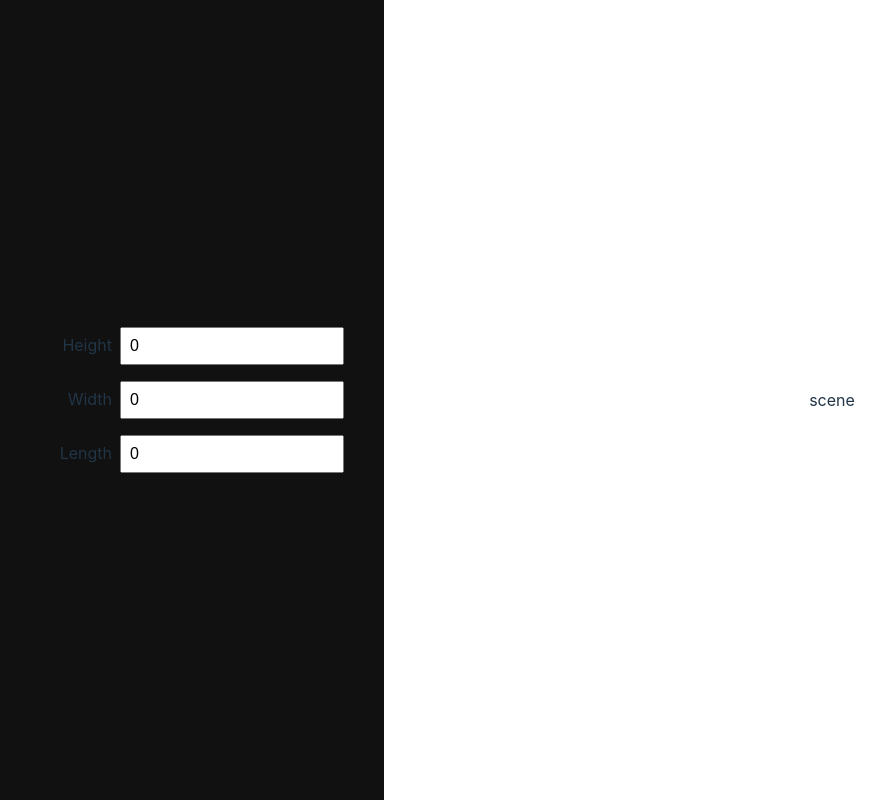
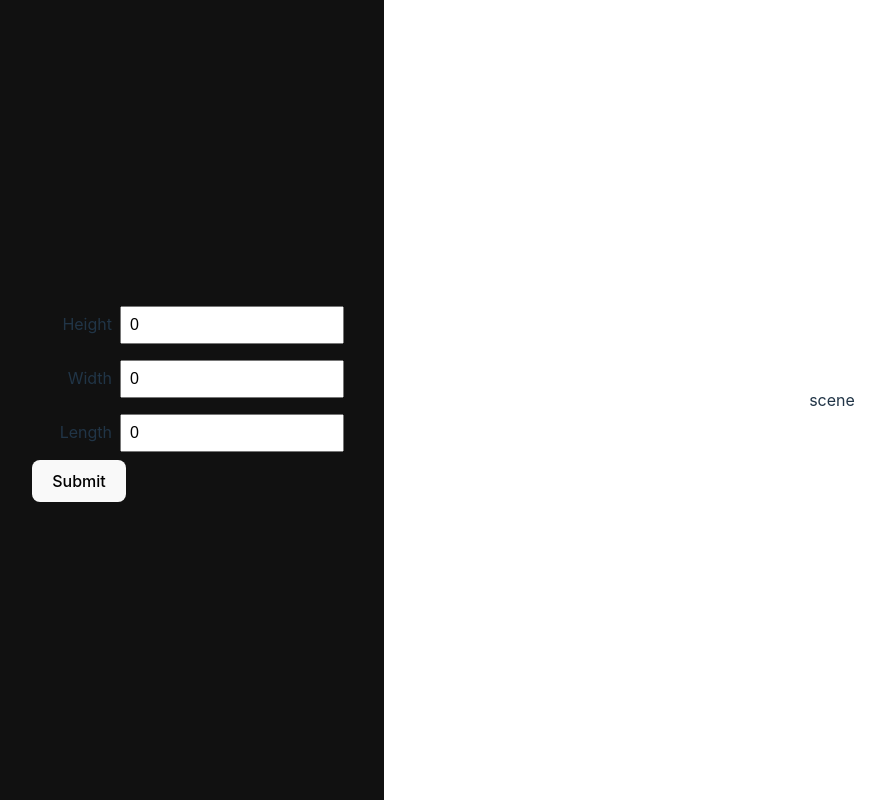
Before and after one commit to Tetrarium/cadex-tt, a React (Vite) app: page / in a window 1280 px wide. Shown: the whole page, without its empty margins (0-885 px from the left). Built offline with nearby package versions, Linux system fonts and the light colour scheme.

Commit message:
add box model

```diff
--- a/src/App.tsx
+++ b/src/App.tsx
@@ -2,9 +2,14 @@ import s from "./app.module.sass";
 import Form from "./components/form/form";
 
 function App() {
+
+  const handleSubmit = (box: Box) => {
+    console.log(box);
+  };
+
   return (
     <div className={s.container}>
-      <div className={s.menu}><Form /></div>
+      <div className={s.menu}><Form onSubmit={handleSubmit} /></div>
       <div className={s.scene}>scene</div>
     </div>
   );
--- a/src/components/form/form.tsx
+++ b/src/components/form/form.tsx
@@ -1,15 +1,28 @@
+import { FC } from "react";
+
 import { useInput } from "@/hooks/useInput";
+import { Box } from "@/models/models";
+import { Button } from "@mui/base";
 
 import s from "./form.module.sass";
 
-const Form = () => {
+interface FormProps {
+  onSubmit: (box: Box) => void;
+}
+
+
+const Form: FC<FormProps> = ({ onSubmit }) => {
   const [height, setHeight] = useInput();
   const [width, setWidth] = useInput();
   const [length, setLength] = useInput();
 
+  const handleSubmit = (e: React.FormEvent<HTMLFormElement>) => {
+    e.preventDefault();
+    onSubmit({ height: Number(height), width: Number(width), length: Number(length) });
+  };
 
   return (
-    <form className={s.form}>
+    <form className={s.form} onSubmit={handleSubmit}>
       <div className={s.row}>
         <label htmlFor="height">Height</label>
         <input className={s.input} value={height} onChange={setHeight} type="number" id="height" />
@@ -22,6 +35,9 @@ const Form = () => {
         <label htmlFor="length">Length</label>
         <input className={s.input} value={length} onChange={setLength} type="number" id="length" />
       </div>
+      <div className={s.control}>
+        <Button type="submit">Submit</Button>
+      </div>
     </form>
   );
 };
--- /dev/null
+++ b/src/models/models.ts
@@ -0,0 +1,5 @@
+export interface Box {
+  height: number;
+  width: number;
+  length: number;
+}
```
